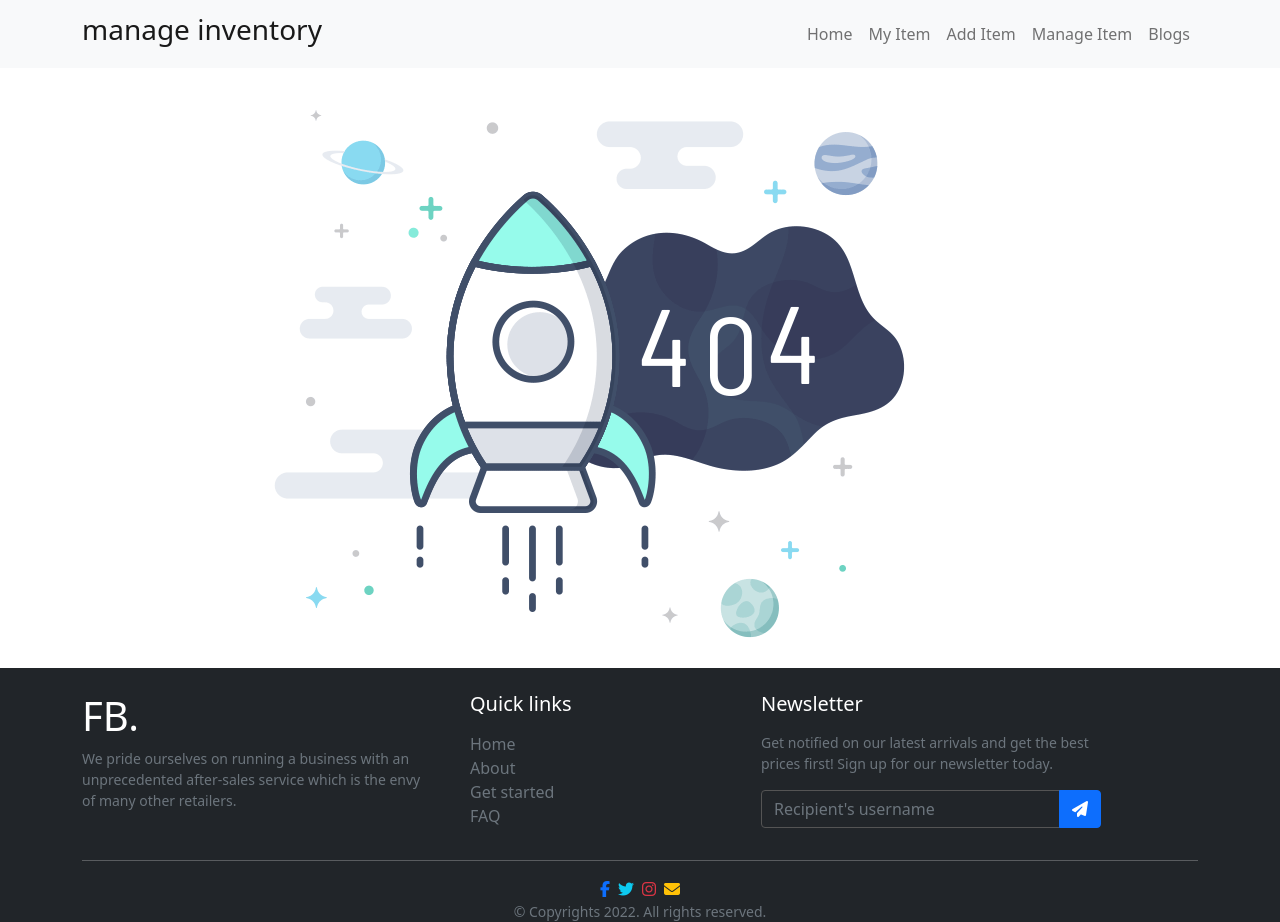
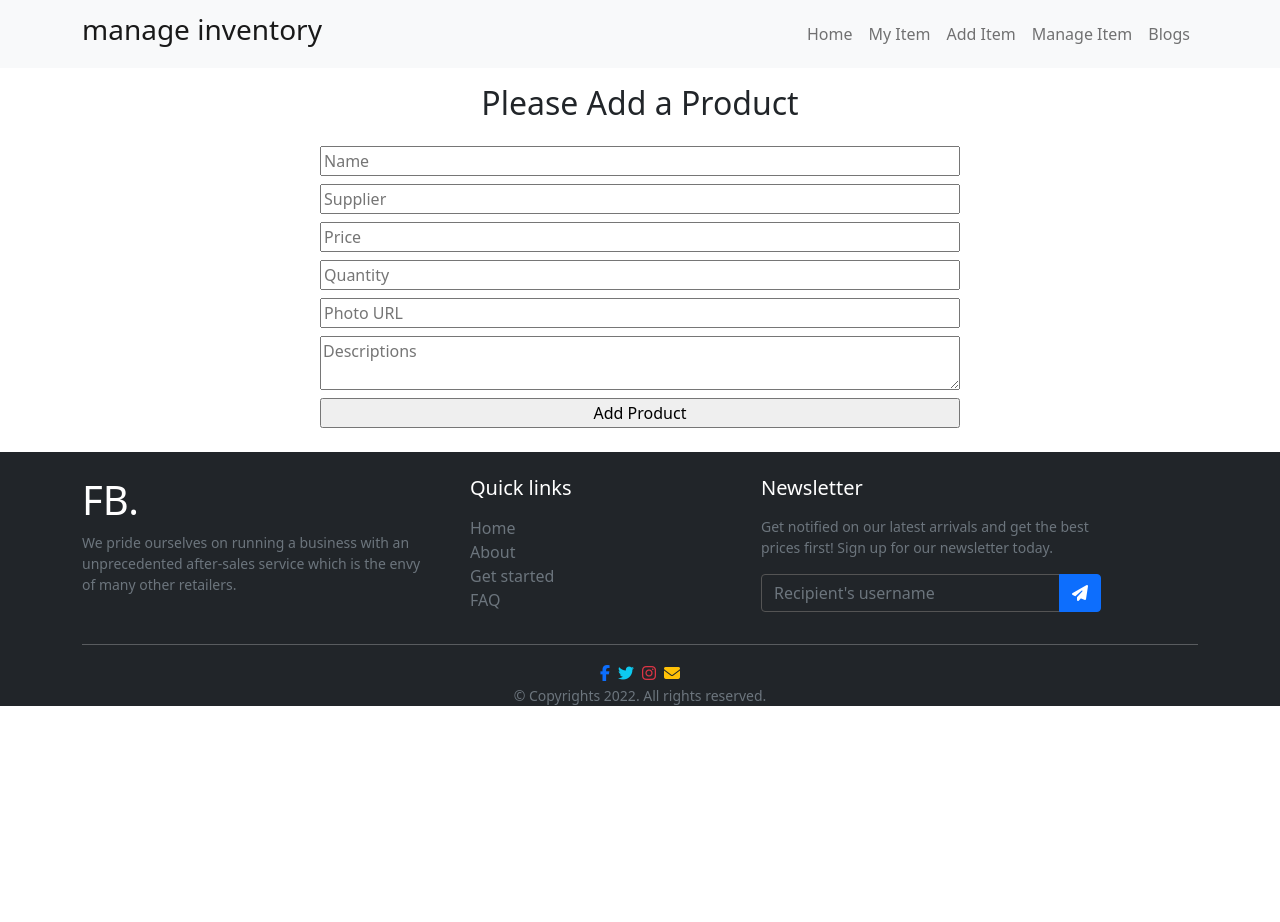
Before and after one commit to bappi511/warehouse-management-client-side, a React (Create React App) app: page /addproduct in a window 1280 px wide. After the commit the page ends 800 px from the top, so only its background shows below. Built offline with nearby package versions, Linux system fonts and the light colour scheme.

Commit message:
Add Product done

```diff
--- a/src/App.js
+++ b/src/App.js
@@ -7,6 +7,7 @@ import Home from './pages/Home/Home/Home';
 import NotFound from './pages/Shared/NotFound/NotFound';
 import ProductInfo from './pages/ProductInfo/ProductInfo';
 import Delivered from './pages/Delivered/Delivered';
+import AddProduct from './pages/AddProduct/AddProduct';
 
 function App() {
   return (
@@ -15,6 +16,7 @@ function App() {
       <Routes>
         <Route path='/' element={<Home></Home>}></Route>
         <Route path='/product/:productId' element={<ProductInfo></ProductInfo>}></Route>
+        <Route path='/addproduct' element={<AddProduct />} />
         <Route path='*' element={<NotFound></NotFound>}></Route>
       </Routes>
       <Footer></Footer>
--- /dev/null
+++ b/src/pages/AddProduct/AddProduct.js
@@ -0,0 +1,41 @@
+import React from 'react';
+import { useForm } from "react-hook-form";
+const AddProduct = () => {
+    const { register, handleSubmit } = useForm();
+    const onSubmit = data => {
+        console.log(data);
+        const url = `http://localhost:5000/product`;
+        fetch(url, {
+            method: 'POST',
+            headers: {
+                'content-type': 'application/json'
+            },
+            body: JSON.stringify(data)
+        })
+            .then(res => res.json())
+            .then(result => {
+                console.log(result);
+            })
+    };
+
+    return (
+        <div className='w-50 mx-auto mb-5 mt-3'>
+            <h2 className='text-center mb-4'>Please Add a Product</h2>
+            <form className='d-flex flex-column' onSubmit={handleSubmit(onSubmit)}>
+                <input className='mb-2' placeholder='Name' {...register("name", { required: true, maxLength: 20 })} />
+                <input className='mb-2' placeholder='Supplier' type="name" {...register("Supplier", { required: true, maxLength: 20 })} />
+
+                <input className='mb-2' placeholder='Price' type="number" {...register("price")} />
+
+                <input className='mb-2' placeholder='Quantity' type="number" {...register("Quantity")} />
+
+                <input className='mb-2' placeholder='Photo URL' type="text" {...register("img")} />
+                <textarea className='mb-2' placeholder='Descriptions' {...register("description")} />
+
+                <input type="submit" value={'Add Product'} />
+            </form>
+        </div>
+    );
+};
+
+export default AddProduct;
--- a/src/pages/ProductInfo/ProductInfo.js
+++ b/src/pages/ProductInfo/ProductInfo.js
@@ -51,7 +51,7 @@ const ProductInfo = () => {
     }
     return (
         <div className="container">
-            <div className='border border-danger p-4 mb-5  row'>
+            <div className='border p-4 mb-5  row'>
                 <div className='col-md-6'>
                     <img className='w-75' src={product.img} alt="" />
                     <h5><small> {product.description}</small> </h5>
--- a/src/pages/Shared/Header/Header.js
+++ b/src/pages/Shared/Header/Header.js
@@ -12,8 +12,8 @@ const Header = () => {
                 <Navbar.Collapse id="responsive-navbar-nav">
                     <Nav className="ms-auto nav_link">
                         <Nav.Link as={Link} to="/"> Home</Nav.Link>
-                        <Nav.Link as={Link} to="My Item">My Item</Nav.Link>
-                        <Nav.Link as={Link} to="Add Item">Add Item</Nav.Link>
+                        <Nav.Link as={Link} to="/myItem">My Item</Nav.Link>
+                        <Nav.Link as={Link} to="/addproduct">Add Item</Nav.Link>
                         <Nav.Link as={Link} to="Manage Item">Manage Item</Nav.Link>
                         <Nav.Link as={Link} to="blogs">Blogs</Nav.Link>
                     </Nav>
```
